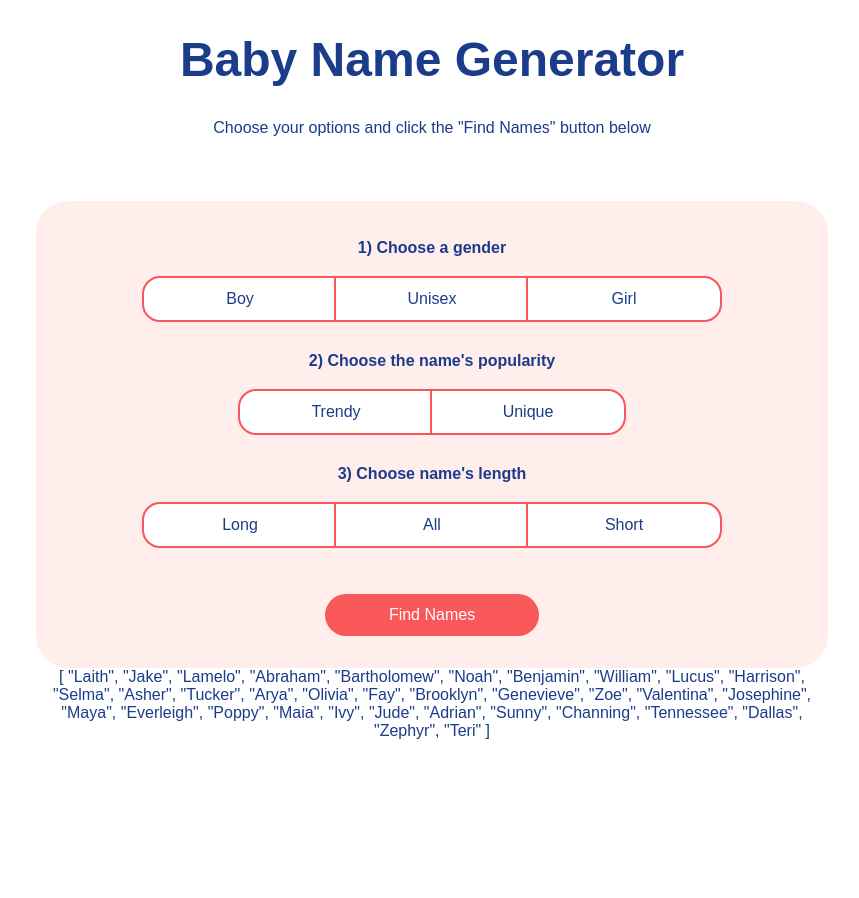
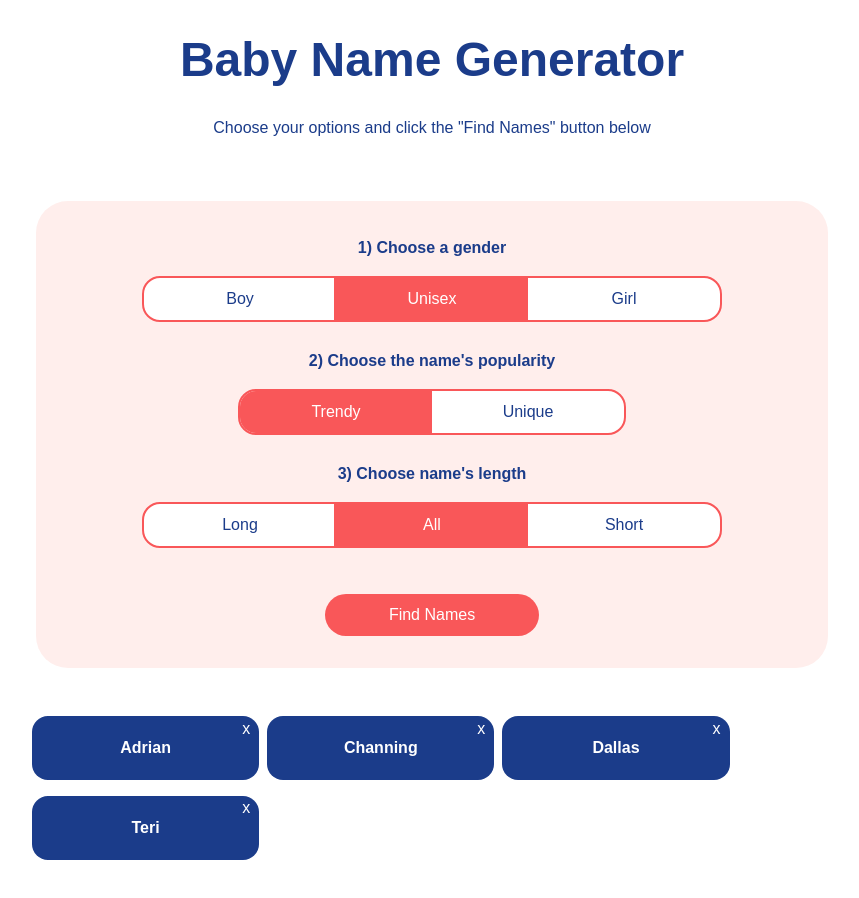
Before and after one commit to ilg2005/01-Baby-Name-Generator, a Nuxt app: page / in a window 1280 px wide. Both pictures are taken after a click on the button "Find Names". Shown: the top 898 px of the page, without its empty margins (208-1067 px from the left). Before the commit the page ends 800 px from the top, so only its background shows below. Built offline with nearby package versions, Linux system fonts and the light colour scheme.

Commit message:
карточки имен

```diff
--- a/app.vue
+++ b/app.vue
@@ -3,8 +3,7 @@ import {names} from './names.js';
 
 const selectedNames = ref();
 
-
-const generator = reactive({gender: '', popularity: '', length: 'All'});
+const generator = reactive({gender: 'Unisex', popularity: 'Trendy', length: 'All'});
 
 const selectOption = (evt, optionType) => {
   if (evt.target.nodeName === 'BUTTON') {
@@ -17,8 +16,8 @@ const selectOption = (evt, optionType) => {
 };
 
 const selectNames = () => selectedNames.value = names
-    .filter(item => generator.gender === '' ? item : item.gender === generator.gender)
-    .filter(item => generator.popularity === '' ? item : item.popularity === generator.popularity)
+    .filter(item => item.gender === generator.gender)
+    .filter(item => item.popularity === generator.popularity)
     .filter(item => generator.length === 'All' ? item : item.length === generator.length)
     .map(item => item.name);
 </script>
@@ -37,7 +36,7 @@ const selectNames = () => selectedNames.value = names
             Boy
           </button>
           <button
-              class="option"
+              class="option option-active"
           >
             Unisex
           </button>
@@ -52,7 +51,7 @@ const selectNames = () => selectedNames.value = names
         <h4>2) Choose the name's popularity</h4>
         <div class="option-buttons" @click="selectOption($event, 'popularity')">
           <button
-              class="option option-left"
+              class="option option-left option-active"
           >
             Trendy
           </button>
@@ -72,7 +71,7 @@ const selectNames = () => selectedNames.value = names
             Long
           </button>
           <button
-              class="option"
+              class="option option-active"
           >
             All
           </button>
@@ -85,7 +84,12 @@ const selectNames = () => selectedNames.value = names
       </div>
       <button class="primary" @click="selectNames">Find Names</button>
     </div>
-    {{ selectedNames }}
+    <div class="cards-container">
+      <div v-for="name in selectedNames" :key="name" class="card">
+        <h4>{{ name }}</h4>
+        <p>x</p>
+      </div>
+    </div>
   </div>
 </template>
 
@@ -151,5 +155,26 @@ h1 {
   margin: 1rem auto;
   cursor: pointer;
 }
-
+.cards-container {
+  display: flex;
+  margin: 3rem auto;
+  flex-wrap: wrap;
+}
+.card {
+  background-color: rgb(27, 60, 138);
+  width: 28%;
+  color: white;
+  border-radius: 1rem;
+  padding: 0.1rem;
+  margin-right: 0.5rem;
+  margin-bottom: 1rem;
+  position: relative;
+}
+.card p {
+  position: absolute;
+  top: -20%;
+  left: 92.5%;
+  cursor: pointer;
+  color: white;
+}
 </style>
```
